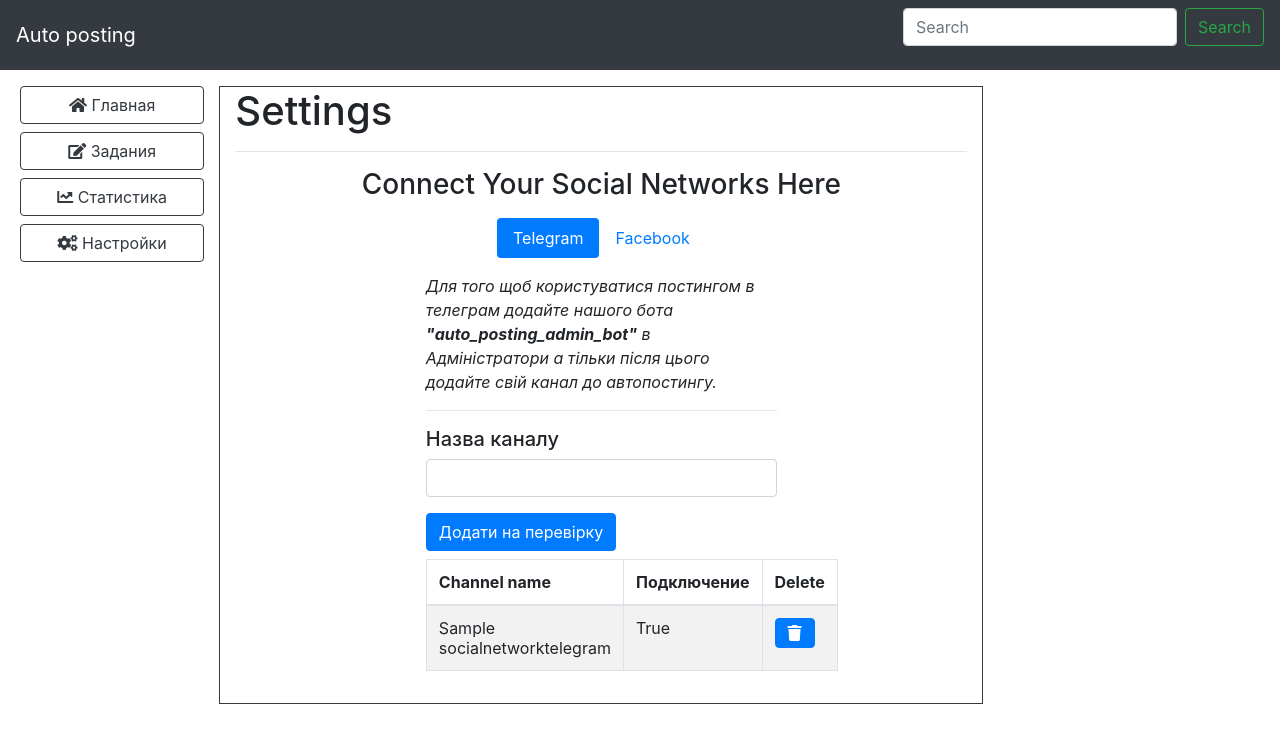
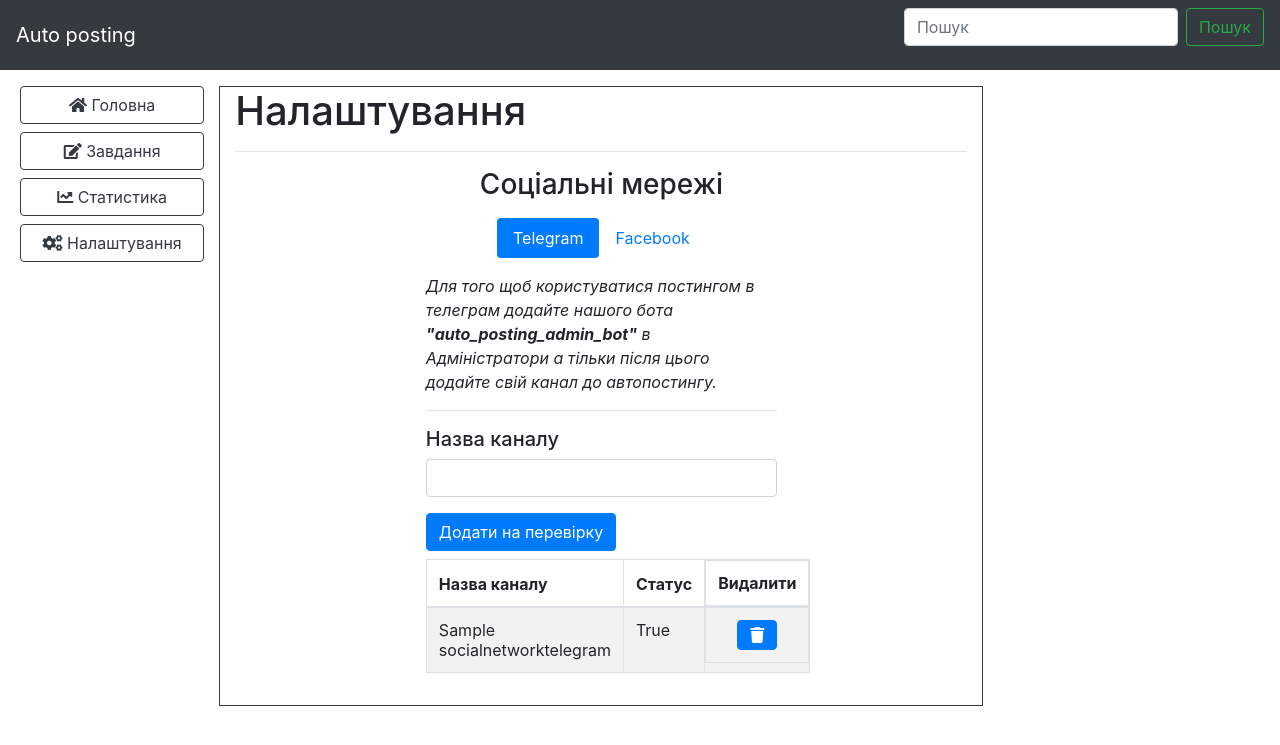
Before and after one commit to shevchenkodim/Auto-posting-service, a Django app: page /studio/settings/ in a window 1280 px wide. Shown: the top 745 px of the page. Run offline with Django 3.2, Linux system fonts and the light colour scheme; a user stored in the database is signed in; tables that the repository leaves empty hold one stand-in row (values such as "Sample post"); some libraries are stand-ins or nearby versions.

Commit message:
Translate text to UA in Studio
:Release Notes:

:Detailed Notes:

:Testing Performed:
No tests

:QA Notes:

:Issues Addressed:

Signed-off-by: Shevchenko Dmytro <dimashevchenko10021999@gmail.com>

```diff
--- a/templates/studio/navbarstudio.html
+++ b/templates/studio/navbarstudio.html
@@ -1,7 +1,7 @@
 <nav class="navbar navbar-dark bg-dark">
   <a href="/" class="navbar-brand">Auto posting</a>
   <form class="form-inline">
-    <input class="form-control mr-sm-2" type="search" placeholder="Search" aria-label="Search">
-    <button class="btn btn-outline-success my-2 my-sm-0" type="submit">Search</button>
+    <input class="form-control mr-sm-2" type="search" placeholder="Пошук" aria-label="Search">
+    <button class="btn btn-outline-success my-2 my-sm-0" type="submit">Пошук</button>
   </form>
 </nav>
--- a/templates/studio/settings.html
+++ b/templates/studio/settings.html
@@ -2,9 +2,9 @@
 {% load staticfiles %}
 
 {% block content %}
-<h1>Settings</h1><hr>
+<h1>Налаштування</h1><hr>
 <div class="d-flex justify-content-center">
-    <h3>Connect Your Social Networks Here</h3>
+    <h3>Соціальні мережі</h3>
 </div>
 <div class="d-flex justify-content-center mt-2">
     <ul class="nav nav-pills mb-3" id="pills-tab" role="tablist">
@@ -39,9 +39,9 @@
                     <table class="table table-striped table-bordered mt-2" style="width:100%">
                         <thead>
                             <tr>
-                                <th>Channel name</th>
-                                <th>Подключение</th>
-                                <th>Delete</th>
+                                <th>Назва каналу</th>
+                                <th>Статус</th>
+                                <th class="d-flex justify-content-center">Видалити</th>
                             </tr>
                         </thead>
                         <tbody>
@@ -49,7 +49,7 @@
                             <tr id="{{telegram.id}}">
                                 <td>{{telegram.name_channel}}</td>
                                 <td>{{telegram.connect_result}}</td>
-                                <td><div class="">
+                                <td class="d-flex justify-content-center"><div class="">
                                     <a class="telegram-delete btn btn-primary" id="{{telegram.id}}" href="#" role="button"><i class="fas fa-trash"></i></a>
                                 </div></td>
                             </tr>
@@ -78,9 +78,9 @@
                     <table class="table table-striped table-bordered mt-2" style="width:100%">
                         <thead>
                             <tr>
-                                <th>Login</th>
-                                <th>Подключение</th>
-                                <th>Delete</th>
+                                <th>Логін</th>
+                                <th>Статус</th>
+                                <th class="d-flex justify-content-center">Видалити</th>
                             </tr>
                         </thead>
                         <tbody>
@@ -88,7 +88,7 @@
                             <tr id="{{facebook.id}}">
                                 <td>{{facebook.login}}</td>
                                 <td>{{facebook.connect_result}}</td>
-                                <td><div class="">
+                                <td class="d-flex justify-content-center"><div class="">
                                     <a class="facebook-delete btn btn-primary" id="{{facebook.id}}" href="#" role="button"><i class="fas fa-trash"></i></a>
                                 </div></td>
                             </tr>
--- a/templates/studio/statistics.html
+++ b/templates/studio/statistics.html
@@ -2,7 +2,7 @@
 {% load staticfiles %}
 
 {% block content %}
-    <h1>Statistic</h1><hr>
+    <h1>Статистика</h1><hr>
 <script>
   function statusChangeCallback(response) {  // Called with the results from FB.getLoginStatus().
     console.log('statusChangeCallback');
--- a/templates/studio/studio_menu.html
+++ b/templates/studio/studio_menu.html
@@ -1,14 +1,14 @@
 <ul class="list-unstyled navbar-nav ml-1 bg-black">
     <li class="nav-item mt-2">
-      <a class="btn btn-outline-dark btn-block" href="/studio"><i class="fas fa-home"></i> Главная</a>
+      <a class="btn btn-outline-dark btn-block" href="/studio"><i class="fas fa-home"></i> Головна</a>
     </li>
     <li class="nav-item mt-2">
-      <a class="btn btn-outline-dark btn-block" href="/studio/tasks/"><i class="far fas fa-edit"></i> Задания</a>
+      <a class="btn btn-outline-dark btn-block" href="/studio/tasks/"><i class="far fas fa-edit"></i> Завдання</a>
     </li>
     <li class="nav-item mt-2">
       <a class="btn btn-outline-dark btn-block" href="/studio/statistics/"><i class="fas fa-chart-line"></i> Статистика</a>
     </li>
     <li class="nav-item mt-2">
-      <a class="btn btn-outline-dark btn-block" href="/studio/settings/"><i class="fas fa-cogs"></i> Настройки</a>
+      <a class="btn btn-outline-dark btn-block" href="/studio/settings/"><i class="fas fa-cogs"></i> Налаштування</a>
     </li>
 </ul>
--- a/templates/studio/task_create.html
+++ b/templates/studio/task_create.html
@@ -2,7 +2,7 @@
 {% load staticfiles %}
 
 {% block content %}
-    <h1>Новое задание</h1>
+    <h1>Нове завдання</h1>
     <hr>
     <input name="csrf_token" type="hidden" id="csrf_token" value="{{ csrf_token }}">
     <div class="form-group">
```
Also changed, not shown: templates/studio/main.html (+6 -6 lines), templates/studio/tasks.html (+5 -5 lines).
